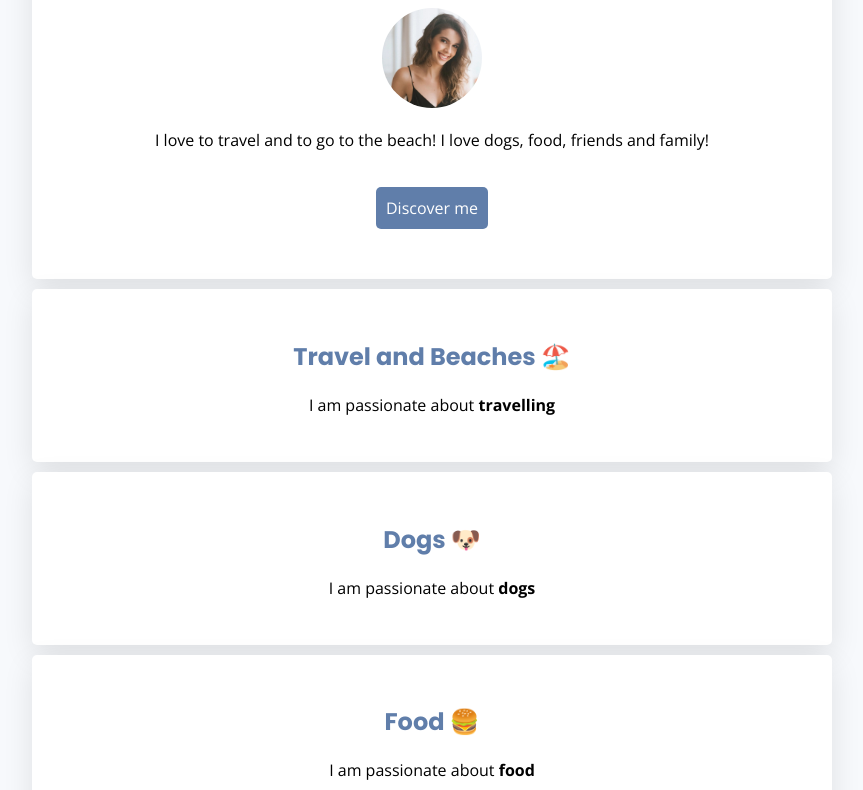
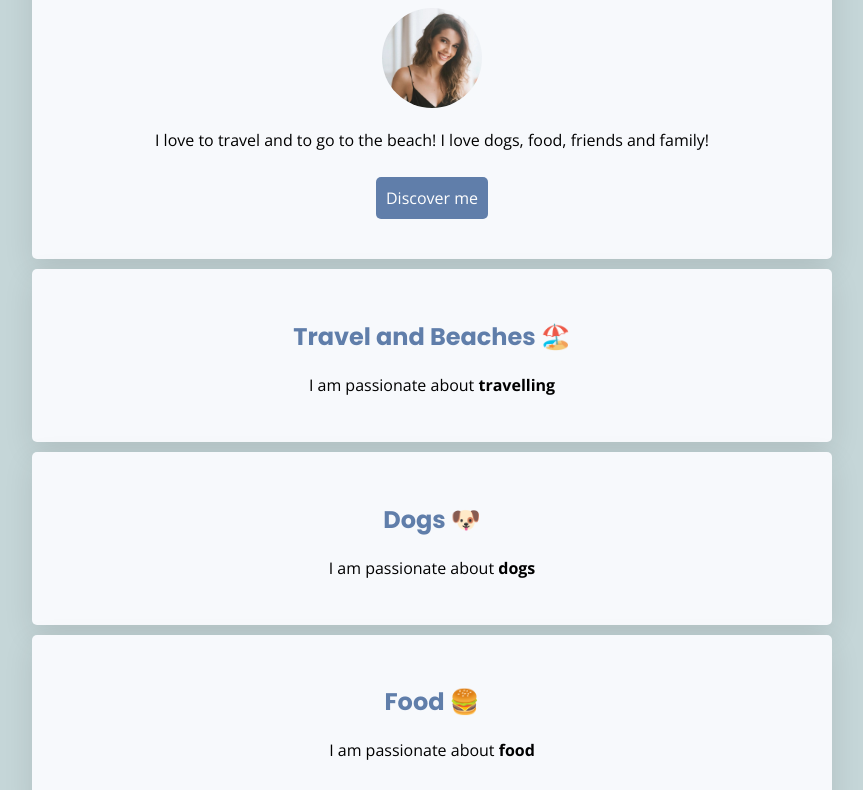
Before and after one commit to joana-neuenschwander/profile, a plain HTML site: page index.html in a window 1280 px wide. Shown: the part 123-913 px from the top of the page, without its empty margins (208-1071 px from the left). Drawn offline with nearby package versions, Linux system fonts and the light colour scheme.

Commit message:
make my profile prettier

```diff
--- a/style.css
+++ b/style.css
@@ -12,7 +12,7 @@ h2 {
 
 body {
   font-family: 'Open Sans', sans-serif;
-  background-color: #F7F9FC;
+  background-color: #C5D6D8;
 }
 
 a {
@@ -53,7 +53,7 @@ a {
 }
 
 .card-white {
-  background: white;
+  background: #F7F9FC;
   padding: 30px;
   margin: 10px 0;
   text-align: center;
@@ -72,7 +72,7 @@ a {
   color: white;
   padding: 10px;
   border-radius: 5px;
-  margin: 20px 0;
+  margin: 10px 0;
   display: inline-block;
   /* Por default, os links não aceitam margem, pois em geral estão dentro do texto, para evitar que eles
   fiquem de alturar diferentes do texto. Assim, tenho que transformar o display: inline em display: inline-block
```
